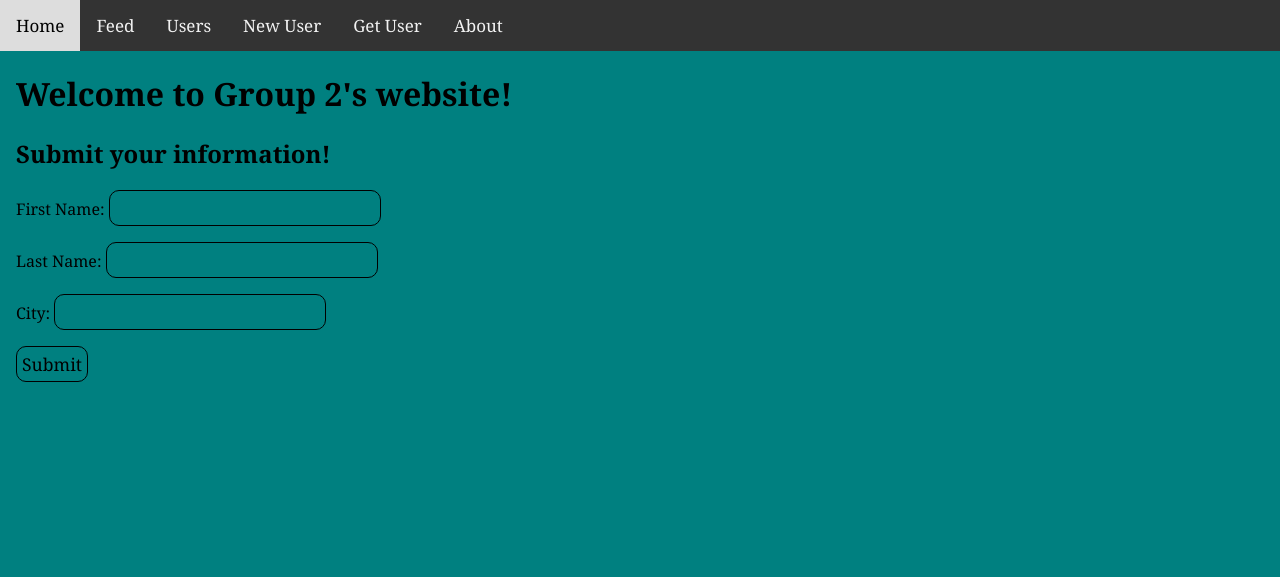
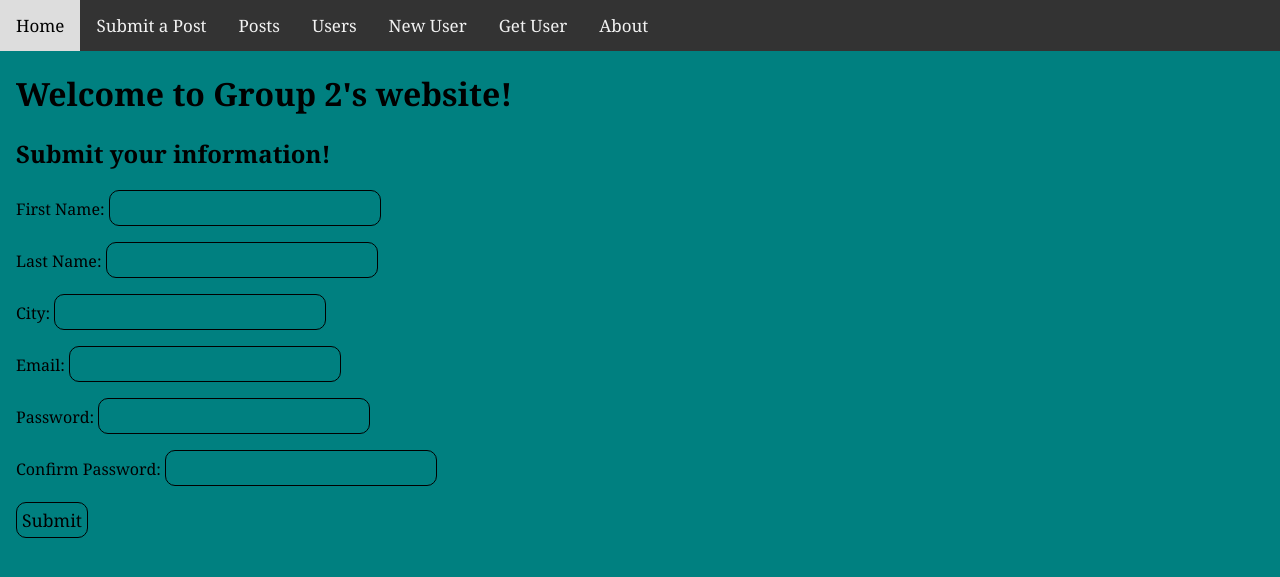
Before and after one commit to Jacqueline-Woo/group-project, a Flask app: page /newUser in a window 1280 px wide. Shown: the top 577 px of the page. Run offline with Flask 2, Linux system fonts and the light colour scheme.

Commit message:
added Posts page and fixed feed display feature

```diff
--- a/server.py
+++ b/server.py
@@ -1,7 +1,45 @@
-from flask import Flask, render_template, request, redirect, url_for
+from flask import Flask, render_template, request, redirect, url_for, session
+from markupsafe import escape
 import csv
+import os
+from flask_login import current_user
+from flask_login import login_required, LoginManager, login_user
 
 app = Flask(__name__)
+
+
+picFolder = os.path.join('static','pics')
+
+app.config['UPLOAD_FOLDER'] = picFolder
+
+
+# HTML form
+@app.route('/login')
+def login():
+    return render_template("login.html")
+
+
+
+@app.route('/login', methods=["POST"])
+def users_login_email_password():
+    userdata = dict(request.form)
+    email = userdata["email"]
+    password = userdata["password"]
+    if( len(password)<10):
+        return render_template("login.html", status="Invalid password, please enter a password with a minimum of 10 characters.")
+    with open('data/users.csv') as file:
+        data = csv.reader(file, delimiter=',')
+        first_line = True
+        users = []
+        for row in data:
+            if not first_line:
+                if( row[3].strip() == email.strip() and row[4].strip() == password.strip() ):
+                    return render_template("feed.html", status="User found!",users = users)
+            else:
+                first_line = False
+
+    if not ( row[3].strip() == email.strip() and row[4].strip() == password.strip() ):
+            return render_template("new_user.html",status = "Don't have account? Register now!")
 
 @app.route('/')
 def hello_world():
@@ -48,13 +86,17 @@ def submit_form():
         fname = userdata["fname"]
         lname = userdata["lname"]
         city = userdata["city"]
-        if( len(fname) < 1 or len(lname) < 1 or len(city) < 1 ):
-            return render_template("new_user.html", status='Please resubmit with valid information.')
+        email = userdata["email"]
+        password = userdata["password"]
+        confirmpassword = userdata["confirmpassword"]
+        if( len(fname) < 1 or len(lname) < 1 or len(city) < 1 or len(email) < 1 or len(password) < 10  or len(confirmpassword) < 10 ):
+            return render_template("new_user.html", status='Please resubmit with valid information. Make sure your password has a minimum of 10 characters!')
         else:
             with open('data/users.csv', mode='a', newline='') as file:
                 data = csv.writer(file)
-                data.writerow([fname, lname, city])
-            return render_template("new_user.html", status='User added!')
+                data.writerow([fname, lname, city, email, password, confirmpassword])
+            # return render_template("new_user.html", status='You have successfully created an account!')
+            return render_template("feed.html", status='You have successfully created an account!')
 
 # HTML form
 @app.route('/getUser')
@@ -86,25 +128,57 @@ def return_users_by_city():
         status = "Users found!"
     return render_template("get_user.html", status=status, users=users)
 
-# HTML form - Feed page (submit and display posts)
-@app.route('/feed')
+# HTML form - Submit page
+@app.route('/submit')
 def feed():
-    return render_template("feed.html")
+    return render_template("submit.html")
 
-@app.route('/feed', methods=["GET", "POST"])
+@app.route('/submit', methods=["GET", "POST"])
 def submit_post():
     if request.method == "GET":
-        return redirect(url_for('feed'))
+        return redirect(url_for('submit'))
     elif request.method == "POST":
         submission = dict(request.form)
         post = submission["post"]
         if( len(post) < 1 ):
-            return render_template("feed.html", status='Submission was blank. Please try again.')
+            return render_template("submit.html", status='Submission was blank. Please try again.')
         else:
             with open('data/posts.csv', mode='a', newline='') as file:
                 data = csv.writer(file)
                 data.writerow([post])
-            return render_template("feed.html", status='Post submitted!', post=post)
+            return render_template("submit.html", status='Post submitted!', post=post)
+
+# taken from https://kellylougheed.medium.com/make-a-flask-app-with-a-csv-as-a-flat-file-database-373632a2fba4
+#@app.route("/feed")
+#def display_post():
+#  with open('.data/posts.csv') as file:
+#    data = csv.reader(file)
+#    first_line = True
+#    posts = []
+#    for row in data:
+#      if not first_line:
+#        posts.append({
+#          "post": row[0]
+#        })
+#      else:
+#        first_line = False
+#  return render_template("index.html", post=post)
+
+@app.route('/posts')
+def return_posts():
+    with open('data/posts.csv') as file:
+        data = csv.reader(file, delimiter=',')
+        first_line = True
+        posts = []
+        for row in data:
+            if not first_line:
+                posts.append({
+                "post": row[0]
+                })
+                #print(f'\tPOST: {row[0]}')
+            else:
+                first_line = False
+    return render_template("posts.html", posts=posts)
 
         #if( len(post) == 0 ):
             #return render_template("feed.html", status='Submission was blank. Please try again.')
--- a/templates/index.html
+++ b/templates/index.html
@@ -8,7 +8,8 @@
     <body>
         <div class="topnav">
             <a href="/">Home</a>
-            <a href="/feed">Feed</a>
+            <a href="/submit">Submit a Post</a>
+            <a href="/posts">Posts</a>
             <a href="/users">Users</a>
             <a href="/newUser">New User</a>
             <a href="/getUser">Get User</a>
@@ -20,7 +21,7 @@
             </h1>
             {% block form %} {% endblock %}
             {% block userList %}
-            <div id="user_list">
+            <div id="user_List">
             {% for user in users %}
                 <h2>
                   {{ user.fname }} {{ user.lname }}
@@ -31,6 +32,8 @@
             {% endfor %}
             {% endblock %}
             </div>
+            {% block posts %} {% endblock %}
+
         </div>
     </body>
 </html>
--- a/templates/new_user.html
+++ b/templates/new_user.html
@@ -1,3 +1,4 @@
+
 <!--
     This is an example of template inheritance.
     This extends from the index.html template and uses that as a base.
@@ -19,6 +20,9 @@
     <p>First Name: <input type="text" name="fname"></p>
     <p>Last Name: <input type="text" name="lname"></p>
     <p>City: <input type="text" name="city"></p>
+    <p>Email: <input type="text" name="email"></p>
+    <p>Password: <input type="password" name="password" minlength="10"></p>
+    <p>Confirm Password: <input type="password" name="confirmpassword" minlength="10"></p>
     <p><input type="submit"></p>
 </form>
 {% endblock %}
```
Also changed, not shown: data/posts.csv (+19 -0 lines), templates/posts.html (added, +11 -0 lines), templates/submit.html (renamed from templates/feed.html, +5 -3 lines).
